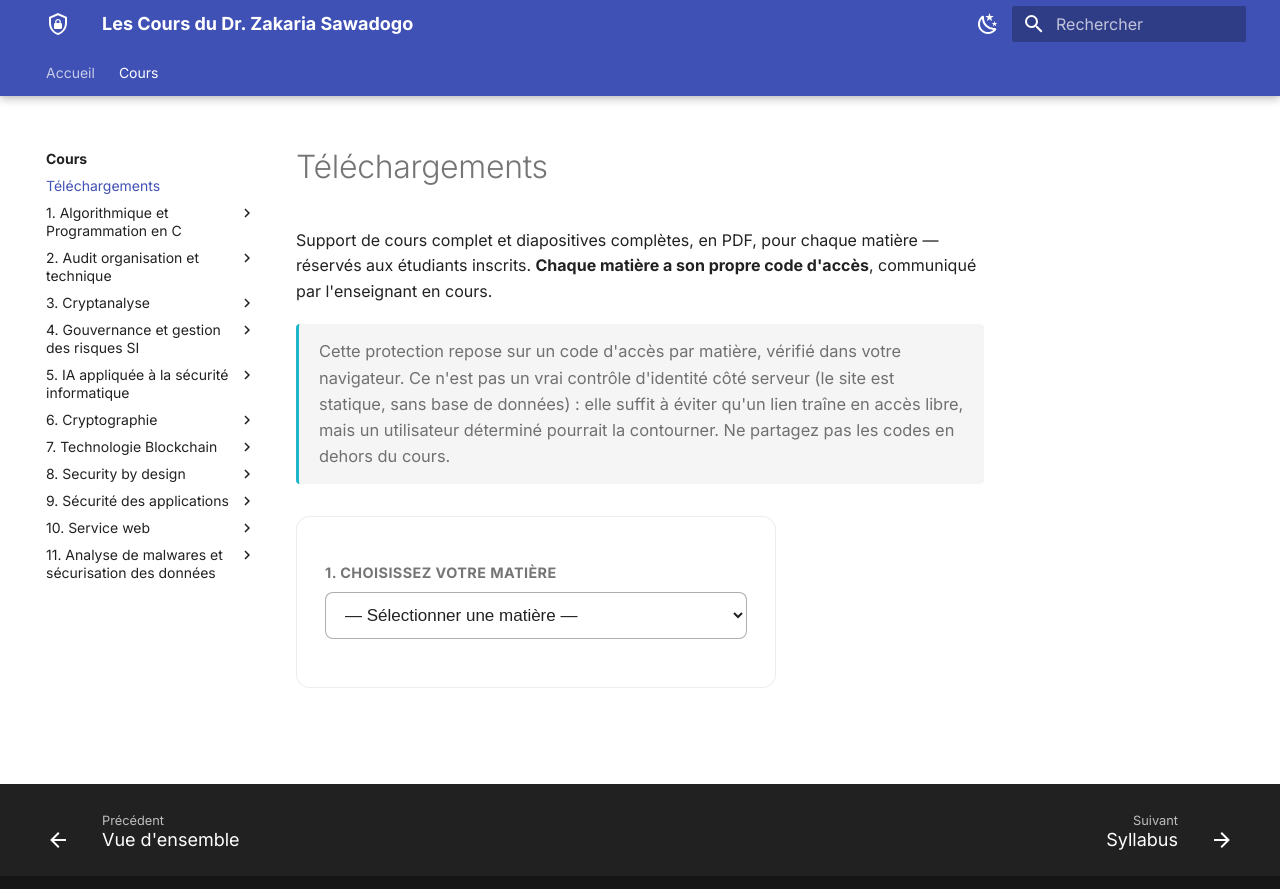
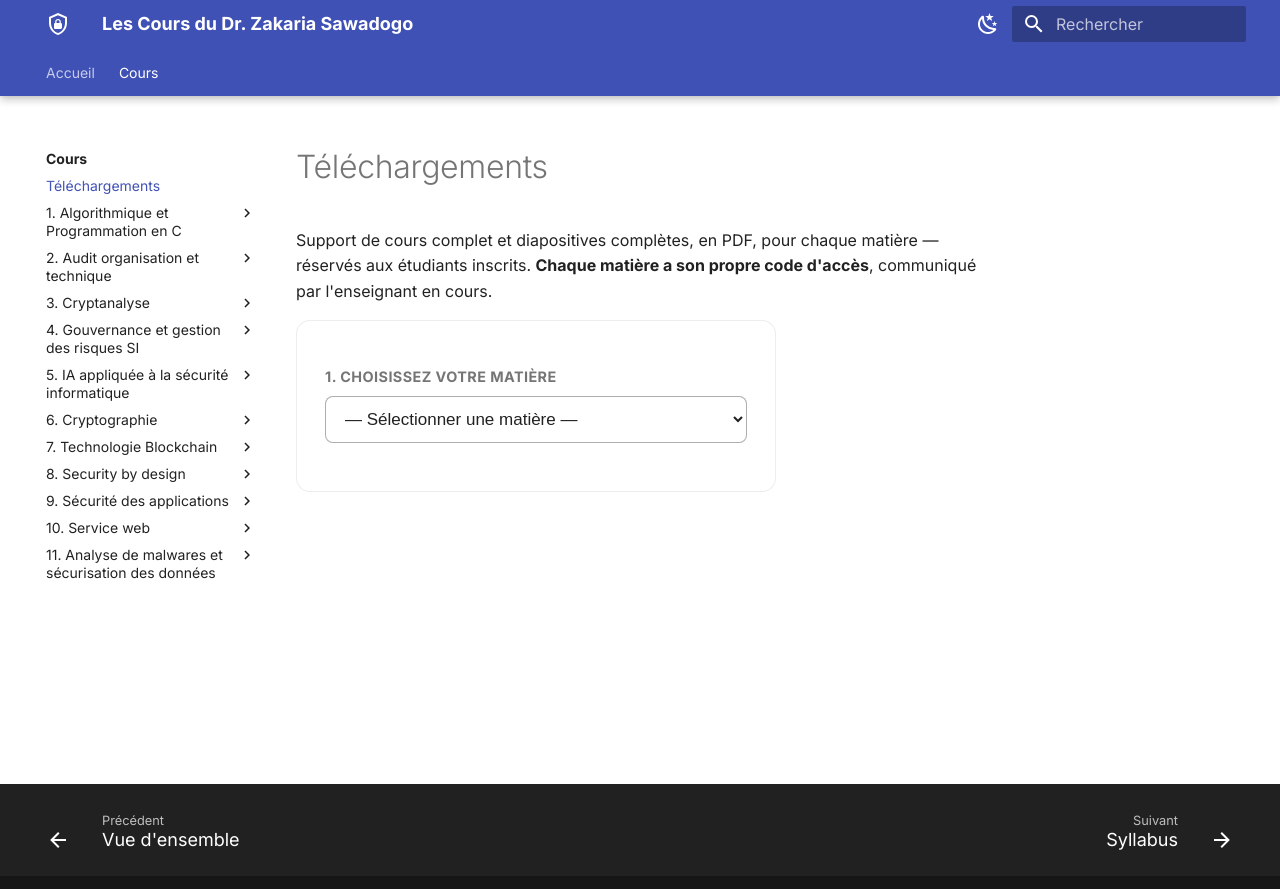
Before and after one commit to zakaria-sawadogo/cours-securite-informatique, an MkDocs documentation site: the page built from docs/cours/telechargements.md, in a window 1280 px wide. Shown: the top 889 px of the page. Built offline with MkDocs 1.6.1 and Material for MkDocs 9.7.7, drawn with Linux system fonts in a browser that asks for light colours.

Commit message:
Supprime le disclaimer de protection et ajoute une page admin pour générer les codes d'accès

```diff
--- a/docs/assets/extra.css
+++ b/docs/assets/extra.css
@@ -305,6 +305,25 @@
   font-size: 0.95rem;
 }
 
+.md-typeset .admin-code-out,
+.md-typeset .admin-snippet {
+  font-family: "JetBrains Mono", "Courier New", monospace;
+  font-size: 0.8rem;
+  padding: 0.6rem 0.8rem;
+  border-radius: 8px;
+  word-break: break-all;
+}
+
+.md-typeset .admin-code-out {
+  background: var(--md-code-bg-color);
+}
+
+.md-typeset .admin-snippet {
+  background: var(--ink, #1b1e3d);
+  color: #e8e8f5;
+  white-space: pre-wrap;
+}
+
 /* ============================================================
    Cartes des cycles ingénieur — page d'accueil (Présentation)
    Réutilise le composant .grid.cards (mêmes accents colorés),
--- a/docs/cours/telechargements.md
+++ b/docs/cours/telechargements.md
@@ -1,10 +1,6 @@
 # Téléchargements
 
 Support de cours complet et diapositives complètes, en PDF, pour chaque matière — réservés aux étudiants inscrits. **Chaque matière a son propre code d'accès**, communiqué par l'enseignant en cours.
-
-<div class="gate-note">
-Cette protection repose sur un code d'accès par matière, vérifié dans votre navigateur. Ce n'est pas un vrai contrôle d'identité côté serveur (le site est statique, sans base de données) : elle suffit à éviter qu'un lien traîne en accès libre, mais un utilisateur déterminé pourrait la contourner. Ne partagez pas les codes en dehors du cours.
-</div>
 
 <div class="module-picker" markdown>
 
```
Also changed, not shown: docs/admin-generateur-codes.md (added, +140 -0 lines).
